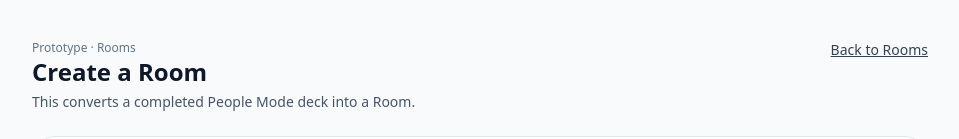
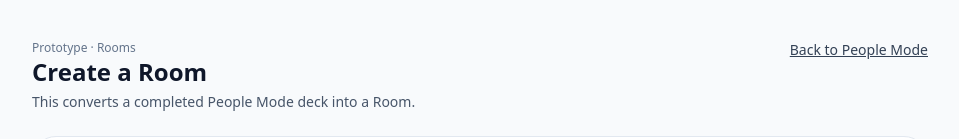
Before and after one commit to downsem/flipside-web, a Next.js app: page /prototype/rooms/new in a window 1280 px wide. Shown: the top 139 px of the page, without its empty margins (160-1119 px from the left). Built offline with nearby package versions, Linux system fonts and the light colour scheme.

Commit message:
Fix Create Room back link to return to People Mode feed

```diff
--- a/src/app/prototype/rooms/new/page.client.tsx
+++ b/src/app/prototype/rooms/new/page.client.tsx
@@ -104,8 +104,9 @@ export default function NewRoomClient() {
           </div>
 
           <div className="flex items-center gap-3">
-            <Link href="/prototype/rooms" className="text-sm underline text-slate-700">
-              Back to Rooms
+            {/* People Mode lives at /prototype. This link should return users to the People feed. */}
+            <Link href="/prototype" className="text-sm underline text-slate-700">
+              Back to People Mode
             </Link>
           </div>
         </header>
@@ -118,7 +119,7 @@ export default function NewRoomClient() {
             </p>
             <div className="mt-4 flex items-center gap-3">
               <Link
-                href="/prototype/people-mode"
+                href="/prototype"
                 className="inline-flex rounded-full bg-slate-900 px-4 py-2 text-sm font-medium text-white"
               >
                 Go to People Mode
```
